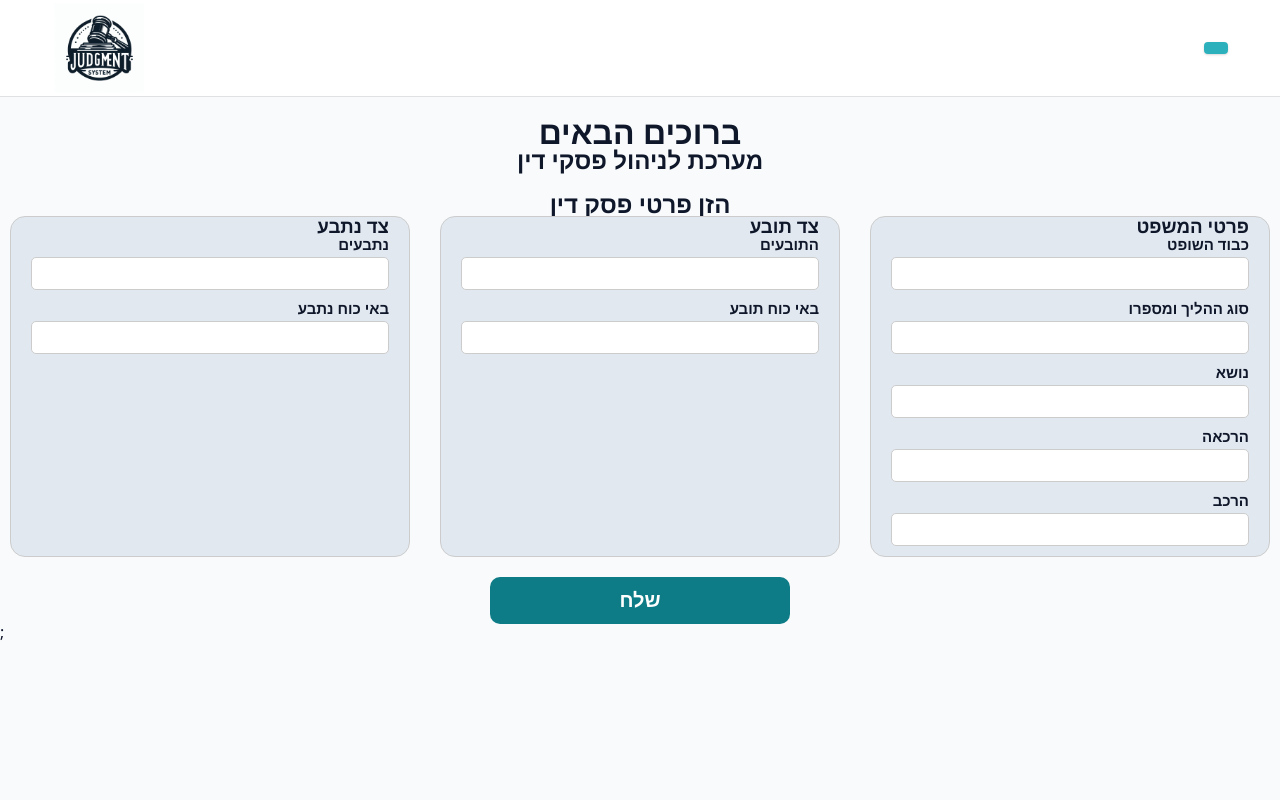
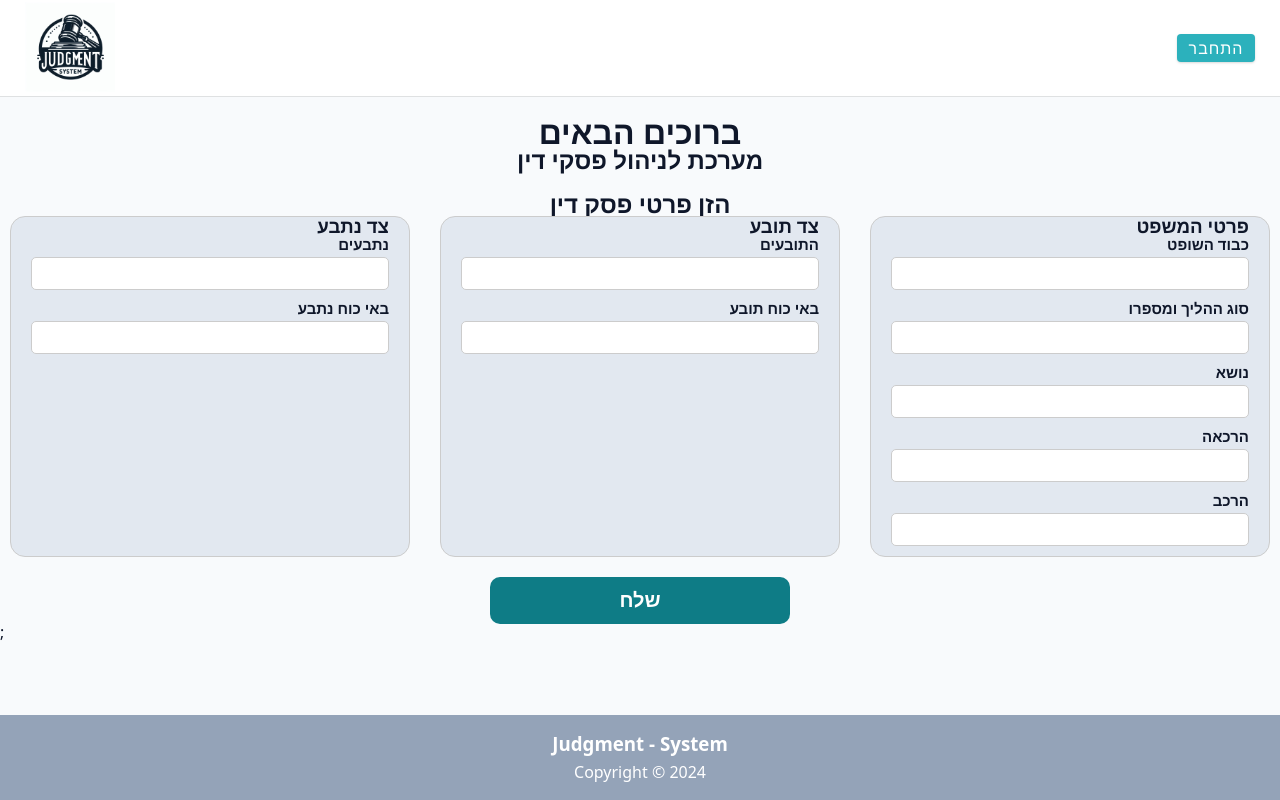
Before and after one commit to tomerda3/Judgment_System, a React (Create React App) app: page / in a window 1280 px wide. Built offline with nearby package versions, Linux system fonts and the light colour scheme.

Commit message:
design the geader and add a fotter

```diff
--- a/src/assets/wrappers/Header.js
+++ b/src/assets/wrappers/Header.js
@@ -14,6 +14,7 @@ const Wrapper = styled.nav`
     align-items: center;
     justify-content: space-between;
   }
+
   .toggle-btn {
     background: transparent;
     border-color: transparent;
--- a/src/components/LogoutContainer.js
+++ b/src/components/LogoutContainer.js
@@ -11,22 +11,17 @@ const LogoutContainer = () => {
 
   return (
     <Wrapper>
-      {/* <button
+      <button
         type="button"
         className="btn logout-btn"
         onClick={() => setShowLogout(!showLogout)}
       >
+        {"שם השופט"}
         <FaCaretDown />
-      </button> */}
-      <button
-        type="button"
-        className="btn logout-btn"
-        onClick={() => console.log("hgh")}
-      ></button>
-
+      </button>
       <div className={showLogout ? "dropdown show-dropdown" : "dropdown"}>
         <button type="button" className="dropdown-btn">
-          logout
+          התנתק
         </button>
       </div>
     </Wrapper>
--- a/src/components/ui/AppLayout.js
+++ b/src/components/ui/AppLayout.js
@@ -1,5 +1,6 @@
 import { Outlet } from "react-router-dom";
 import Header from "./Header";
+import Footer from "./Footer";
 
 const AppLayout = () => {
   return (
@@ -8,6 +9,7 @@ const AppLayout = () => {
       <main>
         <Outlet />
       </main>
+      <Footer />
     </div>
   );
 };
--- /dev/null
+++ b/src/components/ui/Footer.js
@@ -0,0 +1,18 @@
+import { Container, Row, Col } from "react-bootstrap";
+
+const Footer = () => {
+  return (
+    <footer className="footer">
+      <Container>
+        <Row>
+          <Col className="text-center py-1">
+            <h3>Judgment - System</h3>
+            Copyright &copy; {new Date().getFullYear()}
+          </Col>
+        </Row>
+      </Container>
+    </footer>
+  );
+};
+
+export default Footer;
--- a/src/components/ui/Header.js
+++ b/src/components/ui/Header.js
@@ -1,4 +1,4 @@
-import React from "react";
+import { Link } from "react-router-dom";
 import Wrapper from "../../assets/wrappers/Header";
 import LogoutContainer from "../LogoutContainer";
 
@@ -6,12 +6,16 @@ const Header = () => {
   return (
     <Wrapper>
       <div className="nav-center">
-        <button type="button" className="toggle-btn">
+        <Link to="/">
           <img alt="" src="/logo.jpeg" width="90" height="90" />
-        </button>
+        </Link>
       </div>
-      <div className="btn-conainer">
-        <LogoutContainer />
+
+      <div className="btn-container">
+        {/* <LogoutContainer /> */}
+        <Link className="btn nav-item" to="login">
+          התחבר
+        </Link>
       </div>
     </Wrapper>
   );
--- a/src/index.css
+++ b/src/index.css
@@ -108,6 +108,34 @@ body {
 p {
   margin: 0;
 }
+
+.footer {
+  background-color: #94a3b8;
+  color: #fff;
+  padding: 20px 0;
+  position: fixed;
+  bottom: 0;
+  width: 100%;
+  text-align: center;
+}
+
+.footer h3 {
+  margin-bottom: 10px;
+  color: #fff;
+}
+
+.footer p {
+  margin-bottom: 0;
+}
+
+.footer a {
+  color: #fff;
+}
+
+.footer a:hover {
+  color: #ccc;
+}
+
 /* h1,
 h2,
 h3,
```
